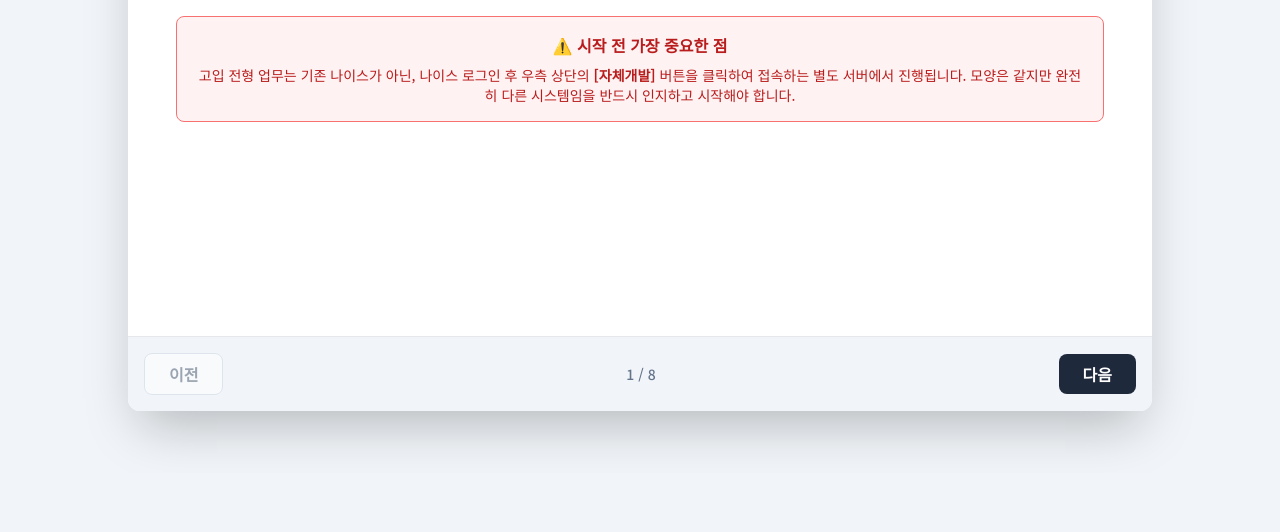
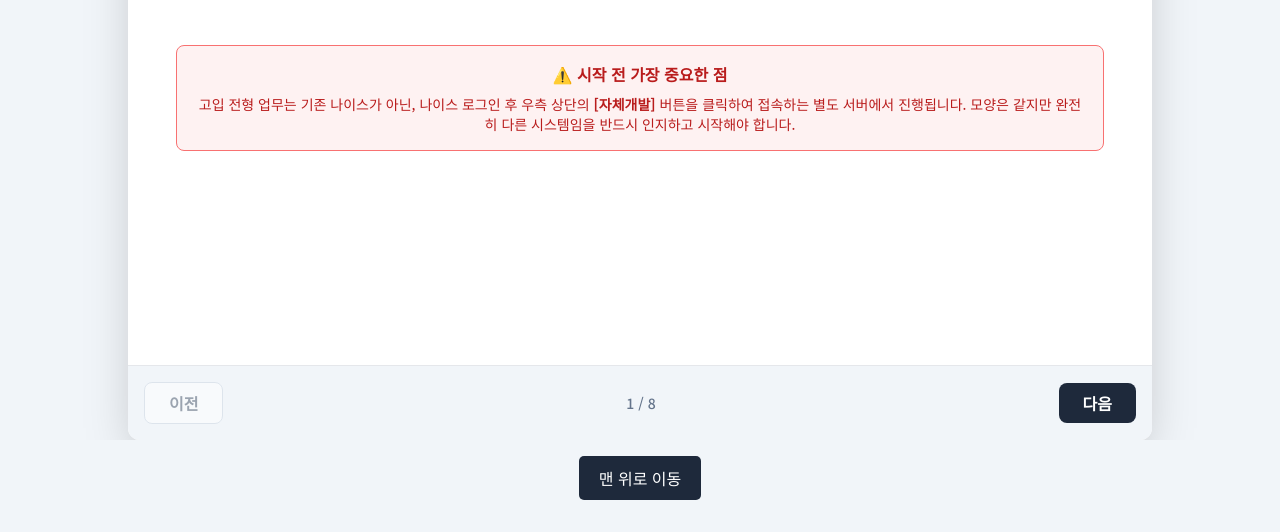
Before and after one commit to rjegjin/Teacher-Training-for-2026-High-School-Entrance, a plain HTML site: page neis_manual.html in a window 1280 px wide. Shown: the part 327-859 px from the top of the page. Before the commit the page ends 800 px from the top, so only its background shows below. Drawn offline with nearby package versions, Linux system fonts and the light colour scheme.

Commit message:
Whole structure has been changed

```diff
--- a/neis_manual.html
+++ b/neis_manual.html
@@ -49,9 +49,36 @@
             margin-top: 1rem;
             border-radius: 0.5rem;
         }
+        .btn-container {
+            padding: 1rem;
+            background-color: #F1F5F9; /* slate-100 */
+            text-align: center;
+            width: 100%;
+        }
+        .nav-button-top {
+            display: inline-block;
+            padding: 10px 20px;
+            font-size: 16px;
+            color: white;
+            background-color: #1E293B; /* slate-800 */
+            border: none;
+            border-radius: 5px;
+            text-align: center;
+            text-decoration: none;
+            cursor: pointer;
+            transition: background-color 0.3s ease;
+        }
+        .nav-button-top:hover, .nav-button-top:focus {
+            background-color: #0F172A; /* slate-900 */
+            outline: 2px solid #0F172A;
+        }
     </style>
 </head>
 <body class="flex flex-col items-center justify-center min-h-screen p-4">
+
+    <div class="btn-container">
+        <a href="index.html" class="nav-button-top" role="button">메인으로 돌아가기</a>
+    </div>
 
     <div class="w-full max-w-5xl bg-white rounded-xl shadow-2xl overflow-hidden">
         <div id="slides-container" class="relative p-8 md:p-12 min-h-[600px]">
@@ -245,6 +272,10 @@
         </div>
     </div>
 
+<div class="btn-container">
+    <a href="#" onclick="window.scrollTo({top: 0, behavior: 'smooth'}); return false;" class="nav-button-top" role="button">맨 위로 이동</a>
+</div>
+
 <script>
     document.addEventListener('DOMContentLoaded', function () {
         const slides = document.querySelectorAll('.slide');
```
Also changed, not shown: guide_info.html (+30 -0 lines), neis_manual2.html (+31 -0 lines).
